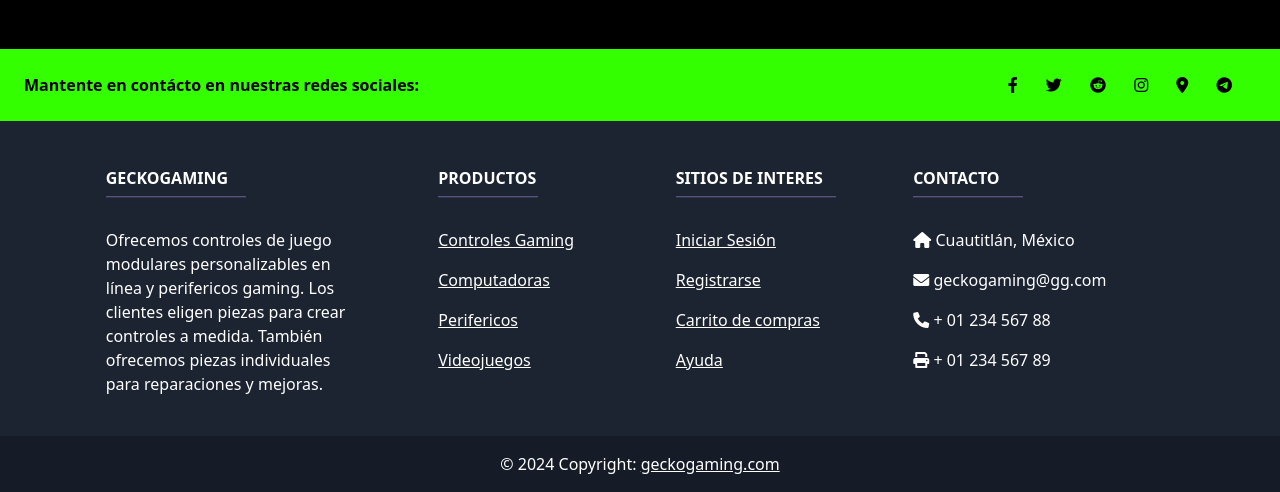
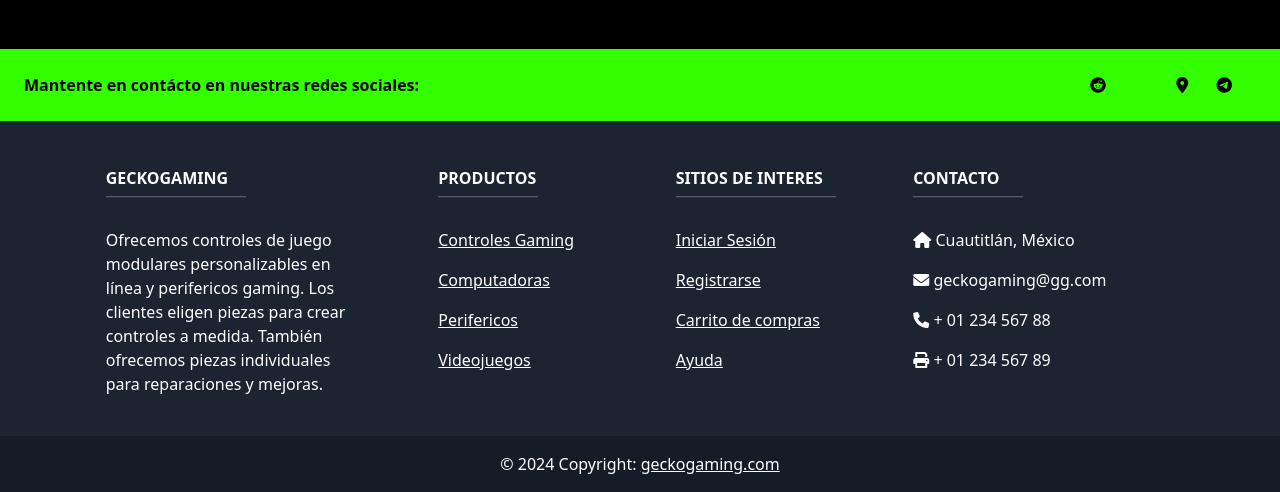
Before and after one commit to RichiLM/GeckoGames, a PHP site: page /components/CrearCuenta.php in a window 1280 px wide. Shown: the part 646-1138 px from the top of the page. Run offline with PHP 8.4, Linux system fonts and the light colour scheme.

Commit message:
Update style.css

```diff
--- a/css/style.css
+++ b/css/style.css
@@ -23,8 +23,33 @@ body {
 }
 
 .carousel-item img {
-    width: 100%; /* Mantenemos el ancho al 100% del contenedor */
-    height: auto; /* Mantenemos la proporción de aspecto */
-    max-width: 1000px; /* Establecemos un ancho máximo */
-    max-height: 1000px; /* Establecemos una altura máxima */
+    width: 100%;
+    /* Mantenemos el ancho al 100% del contenedor */
+    height: auto;
+    /* Mantenemos la proporción de aspecto */
+    max-width: 1000px;
+    /* Establecemos un ancho máximo */
+    max-height: 1000px;
+    /* Establecemos una altura máxima */
 }
+
+.gradient-custom {
+    /* fallback for old browsers */
+    background: #000000;
+
+    /* Chrome 10-25, Safari 5.1-6 */
+    background: -webkit-linear-gradient(to right bottom, rgb(0, 0, 0), rgb(0, 0, 0));
+
+    /* W3C, IE 10+/ Edge, Firefox 16+, Chrome 26+, Opera 12+, Safari 7+ */
+    background: linear-gradient(to right bottom, rgb(0, 0, 0), rgb(0, 0, 0))
+}
+
+.fa-facebook-f {
+    color: rgb(51, 255, 0);
+}
+.fa-twitter {
+    color: rgb(51, 255, 0);
+}
+.fa-instagram {
+    color: rgb(51, 255, 0);
+}
```
